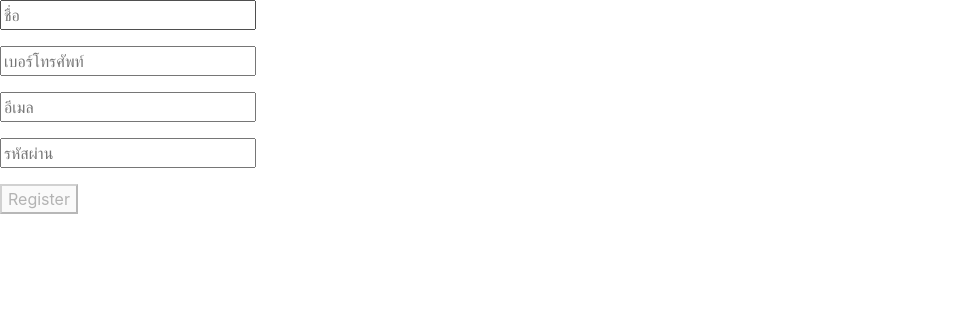
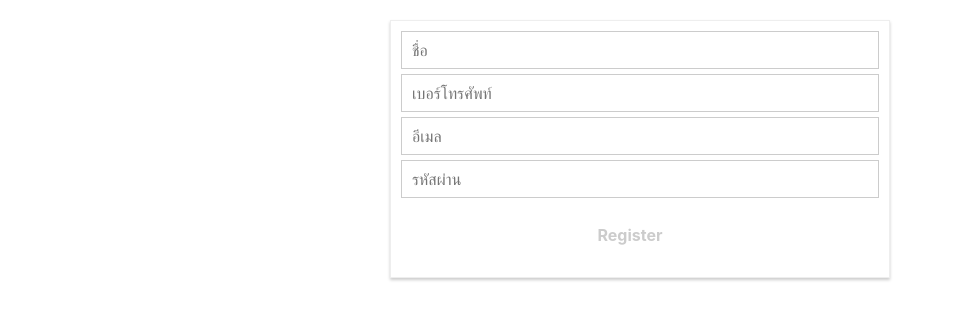
Before and after one commit to koidzt/example_react_app, a React (Create React App) app: page / in a window 1280 px wide. Shown: the top 320 px of the page, without its empty margins (0-954 px from the left). Built offline with nearby package versions, Linux system fonts and the light colour scheme.

Commit message:
Register Form by Function component change (React Hook)

```diff
--- a/src/App.css
+++ b/src/App.css
@@ -1,3 +1,73 @@
+.Button {
+  background-color: transparent;
+  border: none;
+  font: inherit;
+  font-weight: bold;
+  outline: none;
+  cursor: pointer;
+  color: black;
+  margin: 10px;
+  padding: 10px;
+}
+
+.Button:first-of-type {
+  margin-left: 0;
+  padding-left: 0;
+}
+
+.Button:disabled {
+  cursor: not-allowed;
+  color: #ccc;
+}
+
+.Success {
+  color: #5c9210;
+}
+
+.Danger {
+  color: #944317;
+}
+
+.Input {
+  width: 100%;
+  box-sizing: border-box;
+  padding: 10px;
+}
+
+.Label {
+  display: block;
+  font-weight: bold;
+  margin-bottom: 8px;
+}
+
+.InputElement {
+  outline: none;
+  background-color: white;
+  font: inherit;
+  border: 1px solid #ccc;
+  width: 100%;
+  padding: 6px 10px;
+  display: block;
+  box-sizing: border-box;
+}
+
+.InputElement:focus {
+  background-color: #ccc;
+  outline: none;
+}
+
+.Invalid {
+  border: 1px solid red;
+  background-color: #fda49a;
+}
+
+.ErrorMessage {
+  color: red;
+  margin: 0px auto 5px auto;
+  text-align: start;
+  font-size: 0.85em;
+}
+
 .App {
   text-align: center;
 }
@@ -5,6 +75,22 @@
 .App-logo {
   height: 40vmin;
   pointer-events: none;
+}
+
+.RegisterForm {
+  margin: 20px auto;
+  width: 80%;
+  text-align: center;
+  box-shadow: 0 2px 3px #ccc;
+  border: 1px solid #eee;
+  padding: 10px;
+  box-sizing: border-box;
+}
+
+@media (min-width: 600px) {
+  .RegisterForm {
+    width: 500px;
+  }
 }
 
 @media (prefers-reduced-motion: no-preference) {
--- a/src/App.js
+++ b/src/App.js
@@ -1,15 +1,12 @@
 import React from 'react';
-import './App.css';
 import RegisterForm from './pages/registerForm/RegisterForm';
 
-class App extends React.Component {
-  render() {
-    return (
-      <div>
-        <RegisterForm />
-      </div>
-    );
-  }
+function App() {
+  return (
+    <div>
+      <RegisterForm />
+    </div>
+  );
 }
 
 export default App;
--- a/src/components/input/InputText.js
+++ b/src/components/input/InputText.js
@@ -1,30 +1,23 @@
-import React, { Component } from 'react';
+import React from 'react';
 import '../../App.css';
 
-export default class InputText extends Component {
-  getClassCSS = () => {
+function InputText(props) {
+  const { value, onChangeInput, name, placeholder } = props;
+
+  const getClassCSS = () => {
     let cssClass = 'Input InputElement';
-    if (this.props.error && this.props.error.isTouched) {
+    if (props.error && props.error.isTouched) {
       cssClass += ' Invalid';
     }
 
     return cssClass;
   };
+  return (
+    <div>
+      <input value={value} onChange={onChangeInput} className={getClassCSS()} name={name} placeholder={placeholder} />
+      <p className="ErrorMessage">{props.error.message}</p>
+    </div>
+  );
+}
 
-  render() {
-    const { value, onChangeInput, name, placeholder } = this.props;
-
-    return (
-      <div>
-        <input
-          value={value}
-          onChange={onChangeInput}
-          className={this.getClassCSS()}
-          name={name}
-          placeholder={placeholder}
-        />
-        <p className="ErrorMessage">{this.props.error.message}</p>
-      </div>
-    );
-  }
-}
+export default InputText;
--- a/src/pages/registerForm/RegisterForm.js
+++ b/src/pages/registerForm/RegisterForm.js
@@ -1,9 +1,7 @@
-import React, { Component } from 'react';
+import React, { useState } from 'react';
 import InputText from '../../components/input/InputText';
 
-export default class RegisterForm extends Component {
-  state = {
-    formData: {
+const initFormData = {
   name: {
     value: '',
     validator: {
@@ -37,11 +35,14 @@ export default class RegisterForm extends Component {
     },
     error: { status: true, message: '', isTouched: false },
   },
-    },
-    isFormValid: false,
 };
 
-  checkValue = (value, rules) => {
+function RegisterForm() {
+  const [formData, setFormData] = useState(initFormData);
+  const [isFormValid, setIsFormValid] = useState(false);
+  const { name, phonenumber, email, password } = formData;
+
+  const checkValue = (value, rules) => {
     let isValid = true;
     let trimmerValue = value.trim();
     let message = '';
@@ -64,14 +65,14 @@ export default class RegisterForm extends Component {
     return { isValid, message };
   };
 
-  onChangeInput = (e) => {
+  const onChangeInput = (e) => {
     const fieldName = e.target.name;
     const fieldValue = e.target.value;
-    const formUpdate = { ...this.state.formData };
+    const formUpdate = { ...formData };
     formUpdate[fieldName].value = fieldValue;
     formUpdate[fieldName].error.isTouched = true;
 
-    let { isValid, message } = this.checkValue(e.target.value, formUpdate[fieldName].validator);
+    let { isValid, message } = checkValue(e.target.value, formUpdate[fieldName].validator);
 
     formUpdate[fieldName].error.status = !isValid;
     formUpdate[fieldName].error.message = message;
@@ -83,15 +84,13 @@ export default class RegisterForm extends Component {
       }
     }
 
-    this.setState({
-      formData: formUpdate,
-      isFormValid: newIsFormValid,
-    });
+    setFormData(formUpdate);
+    setIsFormValid(newIsFormValid);
   };
 
-  onSubmit = (e) => {
+  const onSubmit = (e) => {
     e.preventDefault();
-    const { name, phonenumber, email, password } = this.state.formData;
+    const { name, phonenumber, email, password } = formData;
     const result = {
       name: name.value,
       email: email.value,
@@ -101,46 +100,40 @@ export default class RegisterForm extends Component {
     console.log(result);
   };
 
-  render() {
-    const { name, phonenumber, email, password } = this.state.formData;
+  console.log(formData);
 
   return (
     <div className="RegisterForm">
-        <form onSubmit={this.onSubmit}>
+      <form onSubmit={onSubmit}>
+        <InputText onChangeInput={onChangeInput} value={name.value} name="name" placeholder="ชื่อ" error={name.error} />
         <InputText
-            onChangeInput={this.onChangeInput}
-            value={name.value}
-            name="name"
-            placeholder="ชื่อ"
-            error={name.error}
-          />
-          <InputText
-            onChangeInput={this.onChangeInput}
+          onChangeInput={onChangeInput}
           value={phonenumber.value}
           name="phonenumber"
           placeholder="เบอร์โทรศัพท์"
           error={phonenumber.error}
         />
         <InputText
-            onChangeInput={this.onChangeInput}
+          onChangeInput={onChangeInput}
           value={email.value}
           name="email"
           placeholder="อีเมล"
           error={email.error}
         />
         <InputText
-            onChangeInput={this.onChangeInput}
+          onChangeInput={onChangeInput}
           value={password.value}
           name="password"
           placeholder="รหัสผ่าน"
           error={password.error}
           type="password"
         />
-          <button disabled={!this.state.isFormValid} htmlFor="submit" className="Button">
+        <button disabled={!isFormValid} htmlFor="submit" className="Button">
           Register
         </button>
       </form>
     </div>
   );
 }
-}
+
+export default RegisterForm;
```
Lines whose indentation alone changed are shown as unchanged.
